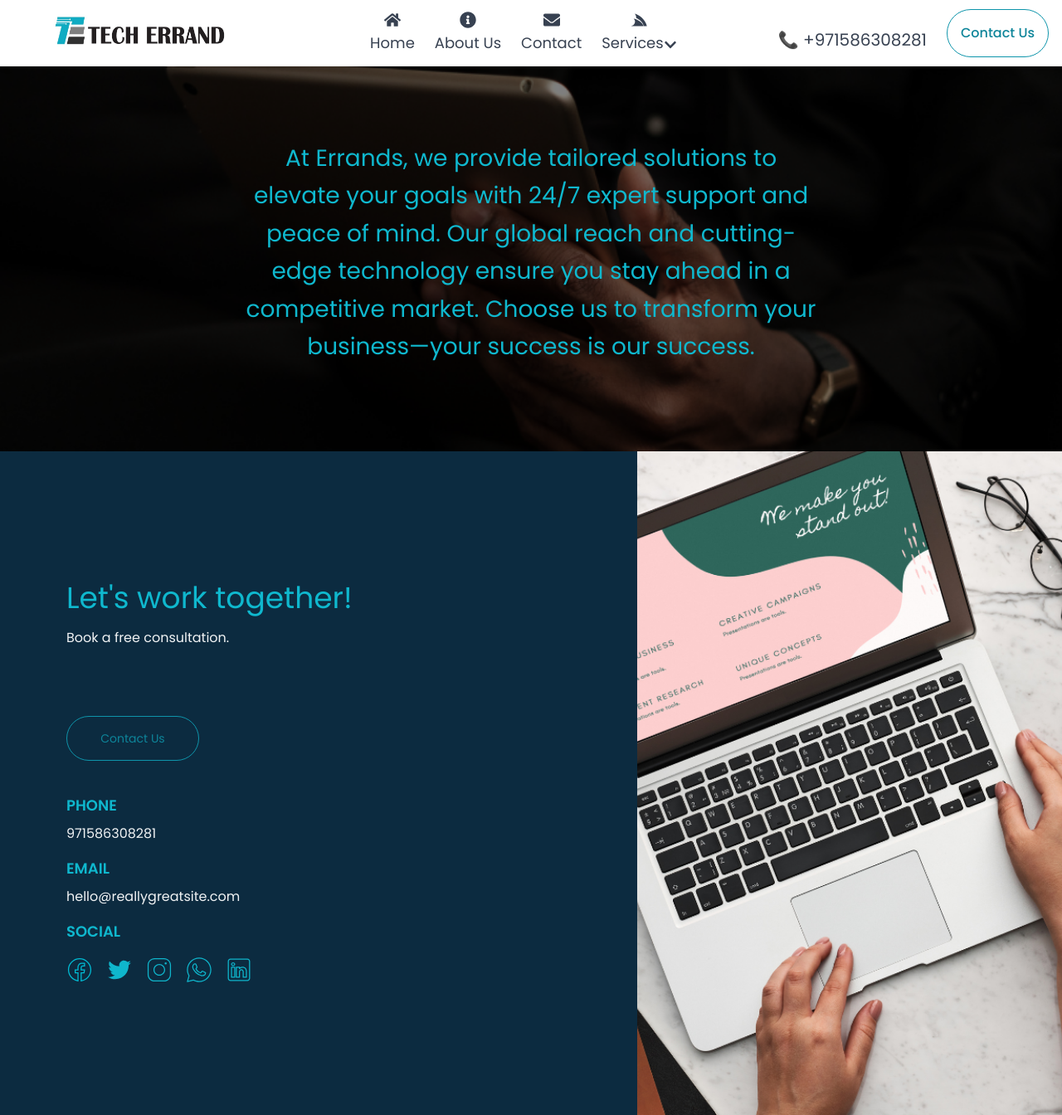
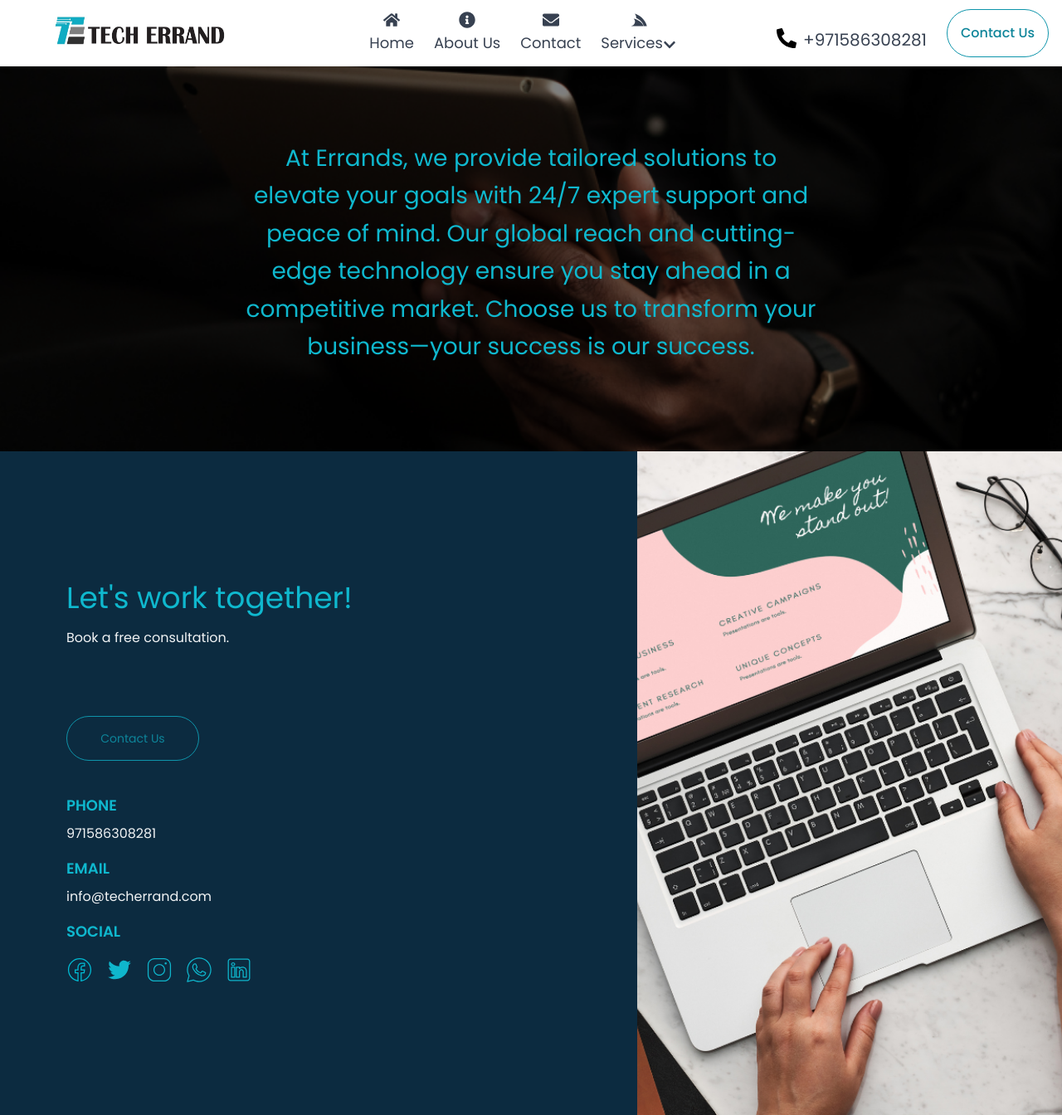
Before and after one commit to booali9/errand, a React (Create React App) app: page /contact in a window 1280 px wide. Shown: the whole page at 83% size. Built offline with nearby package versions, Linux system fonts and the light colour scheme.

Commit message:
header footer ch anges

```diff
--- a/src/Footer.jsx
+++ b/src/Footer.jsx
@@ -24,7 +24,7 @@ const Footer = () => {
           <p className="text-[#f1f3f4] mb-4">971586308281</p>
 
           <h3 className="text-lg font-semibold mb-2">EMAIL</h3>
-          <p className="text-[#f1f3f4] mb-4">hello@reallygreatsite.com</p>
+          <p className="text-[#f1f3f4] mb-4">info@techerrand.com</p>
 
           <h3 className="text-lg font-semibold mb-4">SOCIAL</h3>
           <div className="flex space-x-4 justify-start"> {/* Changed to justify-start for left alignment */}
--- a/src/Header.jsx
+++ b/src/Header.jsx
@@ -1,5 +1,5 @@
 import React, { useState } from "react";
-import { FaHome, FaInfoCircle, FaEnvelope, FaServicestack, FaChevronDown } from "react-icons/fa";
+import { FaHome, FaInfoCircle, FaEnvelope, FaServicestack, FaChevronDown,FaPhoneAlt } from "react-icons/fa";
 import { useNavigate } from "react-router-dom";
 import Logo from "./assets/Logo4.jpeg"
 
@@ -84,7 +84,7 @@ function Header() {
 
       {/* Phone Number and Contact Us */}
       <div className="hidden md:flex  items-center gap-6">
-        <span className="text-gray-700 mt-4 text-xl">📞 +971586308281</span>
+        <span className="text-gray-700 mt-4 flex text-xl"> <FaPhoneAlt className="w-6 h-6 mr-2 text-black" />+971586308281</span>
         <button
           onClick={() => navigate("/contact")}
           className="px-4 py-4 border border-[#0e95ab] text-[#0e859a] text-[16px] font-medium rounded-full hover:bg-[#0fb8ce] hover:text-[#0D3B66] transition-colors"
@@ -199,7 +199,7 @@ function Header() {
 
     {/* Contact Info */}
     <div className="flex flex-col items-center space-y-6 text-gray-700 text-sm">
-      <span style={{ fontSize: '20px' }}>📞 +971586308281</span>
+      <span className="flex" style={{ fontSize: '20px' }}><FaPhoneAlt className="w-6 h-6 mr-2 text-black" /> +971586308281</span>
       <button
         onClick={() => (window.location.href = "/contact")}
         className="px-4 py-4 border border-[#0e95ab] text-[#0e859a] text-sm font-medium rounded-full hover:bg-[#0fb8ce] hover:text-[#0D3B66] transition-colors mt-2"
```
